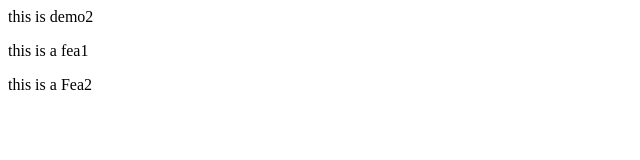
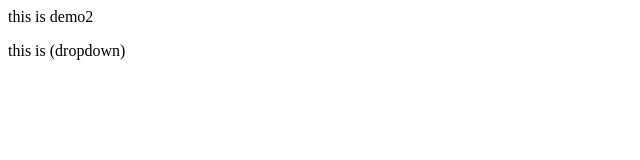
Before and after one commit to AdityaPatil1392/Demo2, a plain HTML site: page index.html in a window 1280 px wide. Shown: the whole page, without its empty margins (0-640 px from the left). Drawn offline with Linux system fonts and the light colour scheme.

Commit message:
this is new dropdown

```diff
--- a/index.html
+++ b/index.html
@@ -3,9 +3,5 @@
 </p>
 
 <p>
-    this is a fea1
+    this is (dropdown)
 </p>
-
-<p>
-    this is a Fea2
-</p>
```
